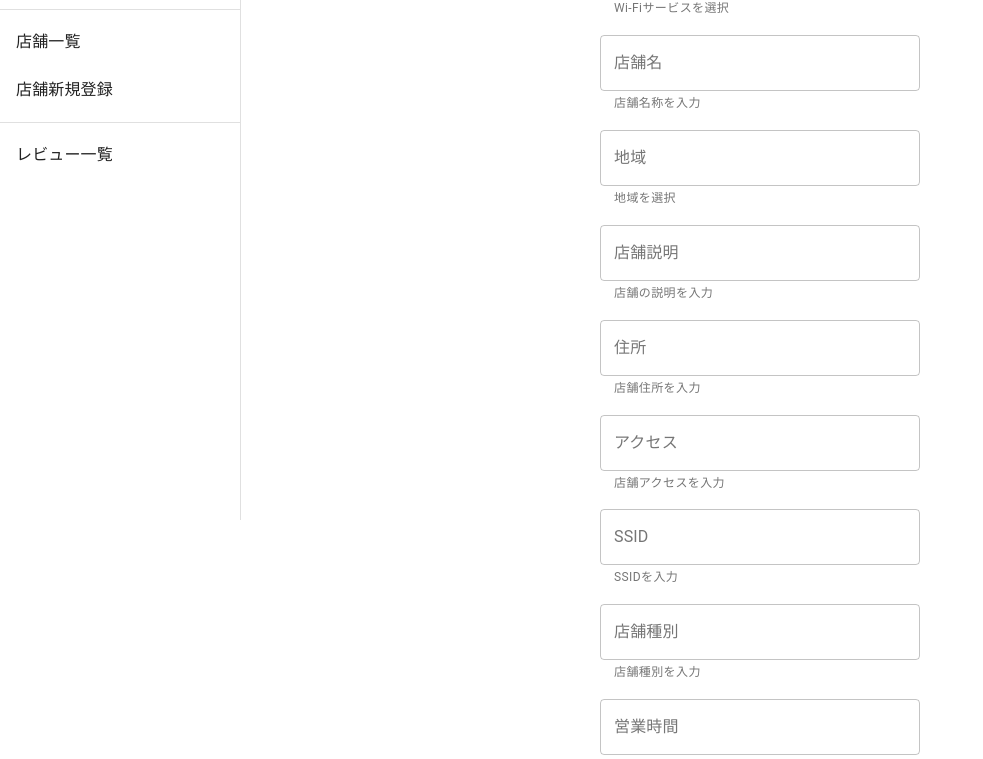
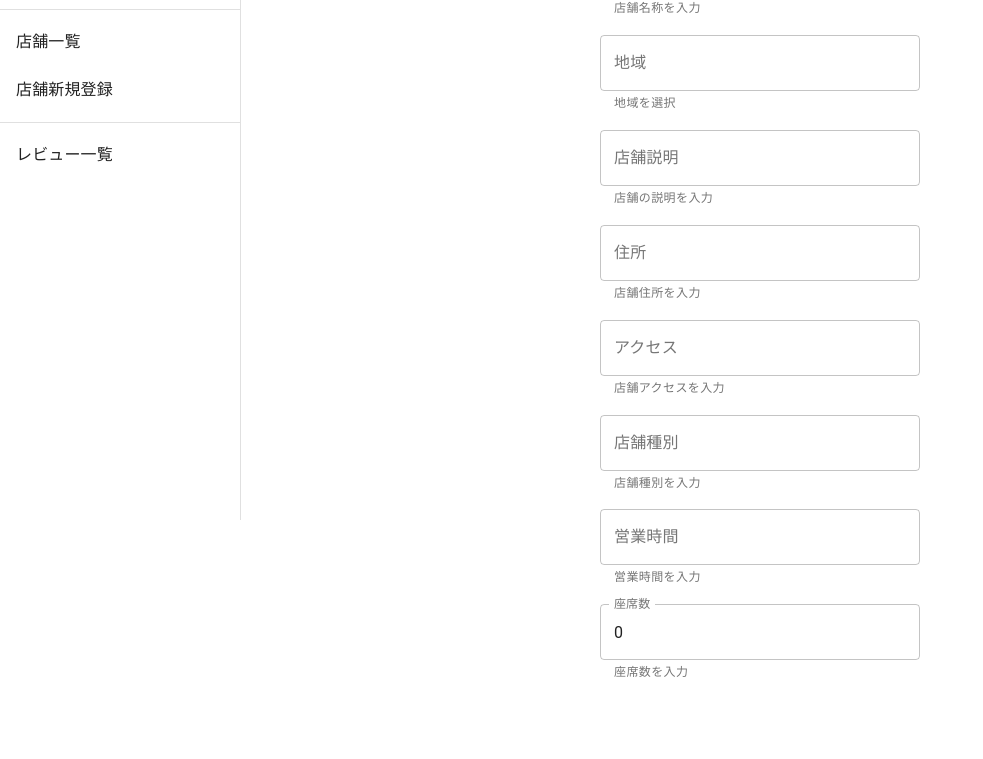
Before and after one commit to KotaTanaka/react-frontend-sandbox, a React (Create React App) app: page /shops/register in a window 1280 px wide. Shown: the part 280-1039 px from the top of the page, without its empty margins (0-983 px from the left). Built offline with nearby package versions, Linux system fonts and the light colour scheme.

Commit message:
refactor: TextFieldをFormInputに置き換え

```diff
--- a/src/components/areas/AreaRegisterForm.tsx
+++ b/src/components/areas/AreaRegisterForm.tsx
@@ -1,10 +1,11 @@
-import React, { useCallback } from 'react';
+import React from 'react';
 import styled from 'styled-components';
-import { Button, FormControl, TextField } from '@material-ui/core';
+import { Button, FormControl } from '@material-ui/core';
 import { makeStyles } from '@material-ui/core/styles';
 import { Save } from '@material-ui/icons';
 
 // from app
+import FormInput from 'src/components/partials/FormInput';
 import { IRegisterAreaBody } from 'src/interfaces/api/request/Area';
 
 interface Props {
@@ -19,34 +20,20 @@ const AreaRegisterForm: React.FC<Props> = (props: Props) => {
   const { params, onChangeAreaKey, onChangeAreaName, onSave } = props;
   const classes = useStyles();
 
-  // prettier-ignore
-  const handleChangeAreaKey = useCallback((e) => {
-    onChangeAreaKey(e.target.value);
-  }, [onChangeAreaKey]);
-
-  // prettier-ignore
-  const handleChangeAreaName = useCallback((e) => {
-    onChangeAreaName(e.target.value);
-  }, [onChangeAreaName]);
-
   return (
     <Container>
       <FormControl className={classes.form}>
-        <TextField
+        <FormInput
           label="エリアキー"
-          variant="outlined"
-          className={classes.textField}
-          helperText="エリアキーを入力"
+          help="エリアキーを入力"
           value={params.areaKey}
-          onChange={handleChangeAreaKey}
+          onChange={onChangeAreaKey}
         />
-        <TextField
+        <FormInput
           label="エリア名"
-          variant="outlined"
-          className={classes.textField}
-          helperText="エリア名称を入力"
+          help="エリア名称を入力"
           value={params.areaName}
-          onChange={handleChangeAreaName}
+          onChange={onChangeAreaName}
         />
         <Button
           variant="contained"
@@ -68,10 +55,6 @@ const useStyles = makeStyles({
   form: {
     alignItems: 'center',
   },
-  textField: {
-    width: 320,
-    marginBottom: 16,
-  },
   button: {
     width: 240,
     marginTop: 64,
--- a/src/components/services/ServiceRegisterForm.tsx
+++ b/src/components/services/ServiceRegisterForm.tsx
@@ -1,10 +1,11 @@
-import React, { useCallback } from 'react';
+import React from 'react';
 import styled from 'styled-components';
-import { Button, FormControl, TextField } from '@material-ui/core';
+import { Button, FormControl } from '@material-ui/core';
 import { makeStyles } from '@material-ui/core/styles';
 import { Save } from '@material-ui/icons';
 
 // from app
+import FormInput from 'src/components/partials/FormInput';
 import { IRegisterServiceBody } from 'src/interfaces/api/request/Service';
 
 interface Props {
@@ -19,34 +20,20 @@ const ServiceRegisterForm: React.FC<Props> = (props: Props) => {
   const { params, onChangeWifiName, onChangeLink, onSave } = props;
   const classes = useStyles();
 
-  // prettier-ignore
-  const handleChangeWifiName = useCallback((e) => {
-    onChangeWifiName(e.target.value);
-  }, [onChangeWifiName]);
-
-  // prettier-ignore
-  const handleChangeLink = useCallback((e) => {
-    onChangeLink(e.target.value);
-  }, [onChangeLink]);
-
   return (
     <Container>
       <FormControl className={classes.form}>
-        <TextField
+        <FormInput
           label="サービス名"
-          variant="outlined"
-          className={classes.textField}
-          helperText="Wi-Fiのサービス名称を入力"
+          help="Wi-Fiのサービス名称を入力"
           value={params.wifiName}
-          onChange={handleChangeWifiName}
+          onChange={onChangeWifiName}
         />
-        <TextField
+        <FormInput
           label="リンク"
-          variant="outlined"
-          className={classes.textField}
-          helperText="公式サイトのURL等を入力"
+          help="公式サイトのURL等を入力"
           value={params.link}
-          onChange={handleChangeLink}
+          onChange={onChangeLink}
         />
         <Button
           variant="contained"
@@ -68,10 +55,6 @@ const useStyles = makeStyles({
   form: {
     alignItems: 'center',
   },
-  textField: {
-    width: 320,
-    marginBottom: 16,
-  },
   button: {
     width: 240,
     marginTop: 64,
--- a/src/components/shops/ShopRegisterForm.tsx
+++ b/src/components/shops/ShopRegisterForm.tsx
@@ -1,10 +1,11 @@
-import React, { useCallback } from 'react';
+import React from 'react';
 import styled from 'styled-components';
-import { Button, FormControl, TextField } from '@material-ui/core';
+import { Button, FormControl } from '@material-ui/core';
 import { makeStyles } from '@material-ui/core/styles';
 import { Save } from '@material-ui/icons';
 
 // from app
+import FormInput from 'src/components/partials/FormInput';
 import { IRegisterShopBody } from 'src/interfaces/api/request/Shop';
 
 interface Props {
@@ -27,173 +28,77 @@ interface Props {
 const ShopRegisterForm: React.FC<Props> = (props: Props) => {
   const {
     params,
-    onChangeServiceId,
+    // onChangeServiceId,
     onChangeShopName,
     onChangeArea,
     onChangeDescription,
     onChangeAddress,
     onChangeAccess,
-    onChangeSSID,
+    // onChangeSSID,
     onChangeShopType,
     onChangeOpeningHours,
     onChangeSeatsNum,
-    onChangeHasPower,
+    // onChangeHasPower,
     onSave,
   } = props;
   const classes = useStyles();
 
-  // prettier-ignore
-  const handleChangeServiceId = useCallback((e) => {
-    onChangeServiceId(e.target.valueAsNumber);
-  }, [onChangeServiceId]);
-
-  // prettier-ignore
-  const handleChangeShopName = useCallback((e) => {
-    onChangeShopName(e.target.value);
-  }, [onChangeShopName]);
-
-  // prettier-ignore
-  const handleChangeArea = useCallback((e) => {
-    onChangeArea(e.target.value);
-  }, [onChangeArea]);
-
-  // prettier-ignore
-  const handleChangeDescription = useCallback((e) => {
-    onChangeDescription(e.target.value);
-  }, [onChangeDescription]);
-
-  // prettier-ignore
-  const handleChangeAddress = useCallback((e) => {
-    onChangeAddress(e.target.value);
-  }, [onChangeAddress]);
-
-  // prettier-ignore
-  const handleChangeAccess = useCallback((e) => {
-    onChangeAccess(e.target.value);
-  }, [onChangeAccess]);
-
-  // prettier-ignore
-  const handleChangeSSID = useCallback((e) => {
-    onChangeSSID(e.target.value);
-  }, [onChangeSSID]);
-
-  // prettier-ignore
-  const handleChangeShopType = useCallback((e) => {
-    onChangeShopType(e.target.value);
-  }, [onChangeShopType]);
-
-  // prettier-ignore
-  const handleChangeOpeningHours = useCallback((e) => {
-    onChangeOpeningHours(e.target.value);
-  }, [onChangeOpeningHours]);
-
-  // prettier-ignore
-  const handleChangeSeatsNum = useCallback((e) => {
-    onChangeSeatsNum(e.target.valueAsNumber);
-  }, [onChangeSeatsNum]);
-
-  // prettier-ignore
-  const handleChangeHasPower = useCallback((e) => {
-    onChangeHasPower (e.target.valueAsBoolean);
-  }, [onChangeHasPower]);
-
   return (
     <Container>
       <FormControl className={classes.form}>
-        {/** TODO Picker */}
-        <TextField
-          label="サービスID"
-          variant="outlined"
-          className={classes.textField}
-          helperText="Wi-Fiサービスを選択"
-          type="number"
-          value={params.serviceId}
-          onChange={handleChangeServiceId}
+        {/** TODO サービスID Picker */}
+        <FormInput
+          label="店舗名"
+          help="店舗名称を入力"
+          value={params.shopName}
+          onChange={onChangeShopName}
         />
-        <TextField
-          label="店舗名"
-          variant="outlined"
-          className={classes.textField}
-          helperText="店舗名称を入力"
-          value={params.shopName}
-          onChange={handleChangeShopName}
+        {/** TODO Area Picker */}
+        <FormInput
+          label="地域"
+          help="地域を選択"
+          value={params.area}
+          onChange={onChangeArea}
         />
-        {/** TODO Picker */}
-        <TextField
-          label="地域"
-          variant="outlined"
-          className={classes.textField}
-          helperText="地域を選択"
-          value={params.area}
-          onChange={handleChangeArea}
+        <FormInput
+          label="店舗説明"
+          help="店舗の説明を入力"
+          value={params.description}
+          onChange={onChangeDescription}
         />
-        <TextField
-          label="店舗説明"
-          variant="outlined"
-          className={classes.textField}
-          helperText="店舗の説明を入力"
-          value={params.description}
-          onChange={handleChangeDescription}
+        <FormInput
+          label="住所"
+          help="店舗住所を入力"
+          value={params.address}
+          onChange={onChangeAddress}
         />
-        <TextField
-          label="住所"
-          variant="outlined"
-          className={classes.textField}
-          helperText="店舗住所を入力"
-          value={params.address}
-          onChange={handleChangeAddress}
+        <FormInput
+          label="アクセス"
+          help="店舗アクセスを入力"
+          value={params.access}
+          onChange={onChangeAccess}
         />
-        <TextField
-          label="アクセス"
-          variant="outlined"
-          className={classes.textField}
-          helperText="店舗アクセスを入力"
-          value={params.access}
-          onChange={handleChangeAccess}
+        {/** TODO SSID 複数入力 */}
+        <FormInput
+          label="店舗種別"
+          help="店舗種別を入力"
+          value={params.shopType}
+          onChange={onChangeShopType}
         />
-        <TextField
-          label="SSID"
-          variant="outlined"
-          className={classes.textField}
-          helperText="SSIDを入力"
-          value={params.ssid}
-          onChange={handleChangeSSID}
+        <FormInput
+          label="営業時間"
+          help="営業時間を入力"
+          value={params.openingHours}
+          onChange={onChangeOpeningHours}
         />
-        <TextField
-          label="店舗種別"
-          variant="outlined"
-          className={classes.textField}
-          helperText="店舗種別を入力"
-          value={params.shopType}
-          onChange={handleChangeShopType}
-        />
-        <TextField
-          label="営業時間"
-          variant="outlined"
-          className={classes.textField}
-          helperText="営業時間を入力"
-          value={params.openingHours}
-          onChange={handleChangeOpeningHours}
-        />
-        <TextField
+        <FormInput
           label="座席数"
-          variant="outlined"
-          className={classes.textField}
-          helperText="座席数を入力"
+          help="座席数を入力"
           type="number"
           value={params.seatsNum}
-          onChange={handleChangeSeatsNum}
+          onChange={onChangeSeatsNum}
         />
-        {/** TODO Radio */}
-        <TextField
-          label="電源有無"
-          variant="outlined"
-          className={classes.textField}
-          helperText="電源の有無を選択"
-          type="boolean"
-          value={params.hasPower}
-          onChange={handleChangeHasPower}
-        />
+        {/** TODO 電源有無 Radio */}
         <Button
           variant="contained"
           color="primary"
@@ -214,10 +119,6 @@ const useStyles = makeStyles({
   form: {
     alignItems: 'center',
   },
-  textField: {
-    width: 320,
-    marginBottom: 16,
-  },
   button: {
     width: 240,
     marginTop: 64,
```
